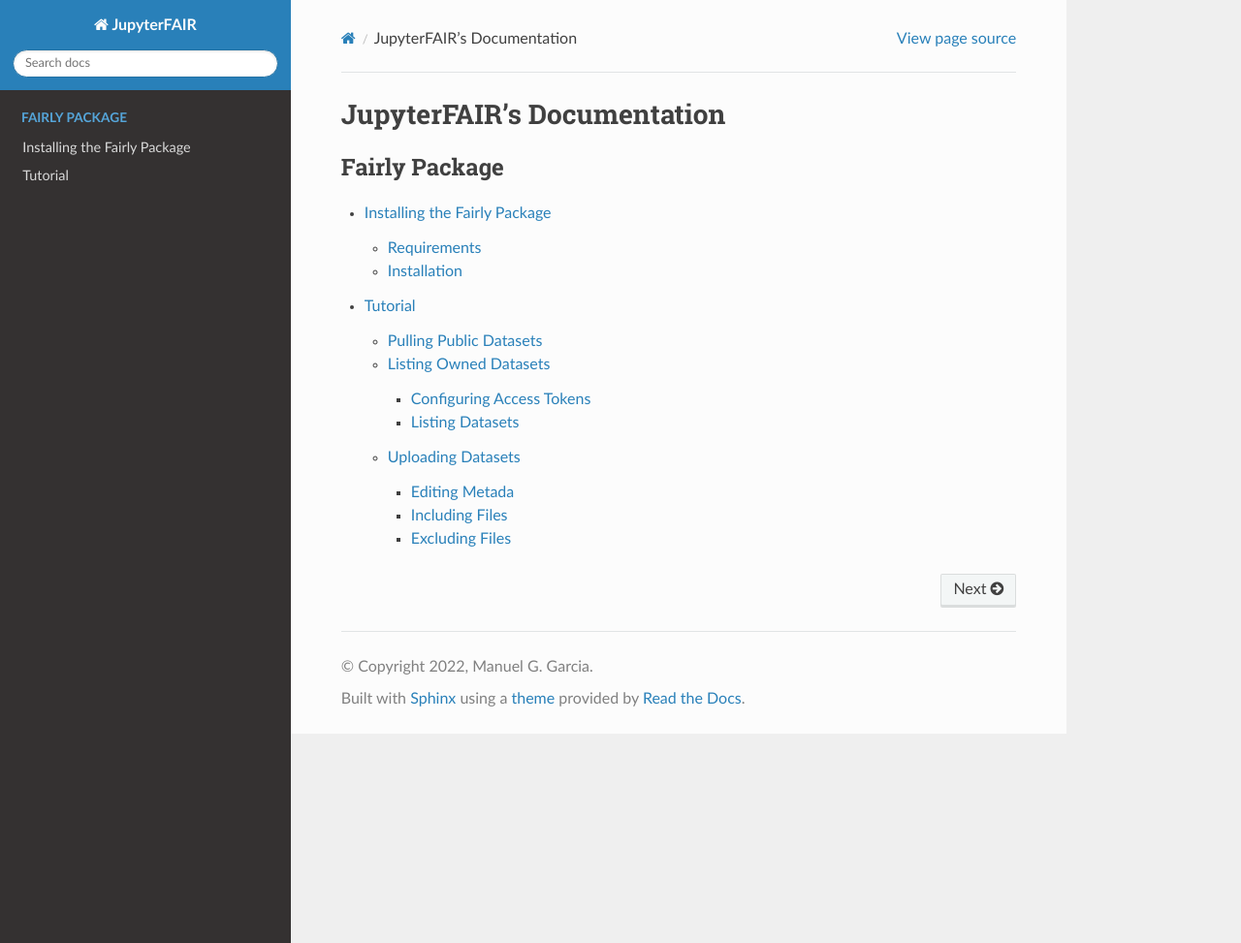
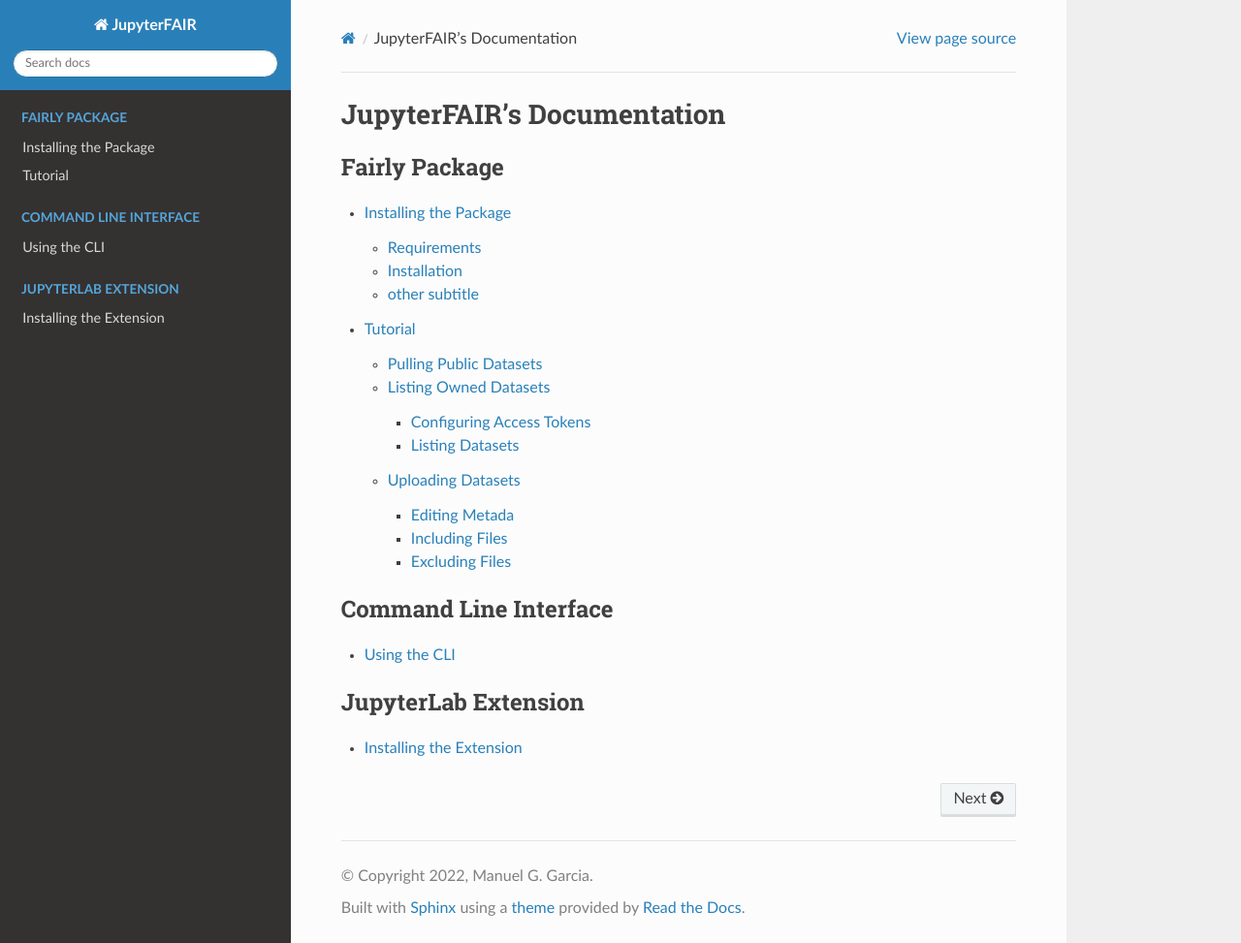
Before and after one commit to ITC-CRIB/jupyter-fairly, a Sphinx documentation site: the page built from docs/index.rst, in a window 1280 px wide and 973 px high. Shown: the whole window at 97% size. Built offline with Sphinx 7.4.7 and the Read the Docs theme 2.0.0, drawn with Linux system fonts in a browser that asks for light colours.

Commit message:
update structure of documentation, include sections

```diff
--- /dev/null
+++ b/docs/cli/placeholder.rst
@@ -0,0 +1,2 @@
+Using the CLI
+#################
--- a/docs/index.rst
+++ b/docs/index.rst
@@ -4,11 +4,23 @@
    contain the root `toctree` directive.
 
 JupyterFAIR's Documentation
-=======================================
+############################
 
 .. toctree::
    :maxdepth: 3
    :caption: Fairly Package
 
-   installation.rst
-   tutorial.rst
+   package/installation.rst
+   package/tutorial.rst
+
+.. toctree::
+   :maxdepth: 3
+   :caption: Command Line Interface
+
+   cli/placeholder
+
+.. toctree::
+   :maxdepth: 3
+   :caption: JupyterLab Extension
+
+   jupyterlab/placeholder
--- a/docs/installation.rst
+++ /dev/null
@@ -1,9 +0,0 @@
-Installing the Fairly Package
-++++++++++++++++++++++++++++++++
-
-
-Requirements
-======================
-
-Installation
-======================
--- /dev/null
+++ b/docs/jupyterlab/placeholder.rst
@@ -0,0 +1,2 @@
+Installing the Extension
+##########################
--- /dev/null
+++ b/docs/package/installation.rst
@@ -0,0 +1,13 @@
+Installing the Package
+########################
+
+
+Requirements
+=================
+
+Installation
+=================
+
+
+other subtitle
+===================
```
Also changed, not shown: docs/package/tutorial.rst (renamed from docs/tutorial.rst).
